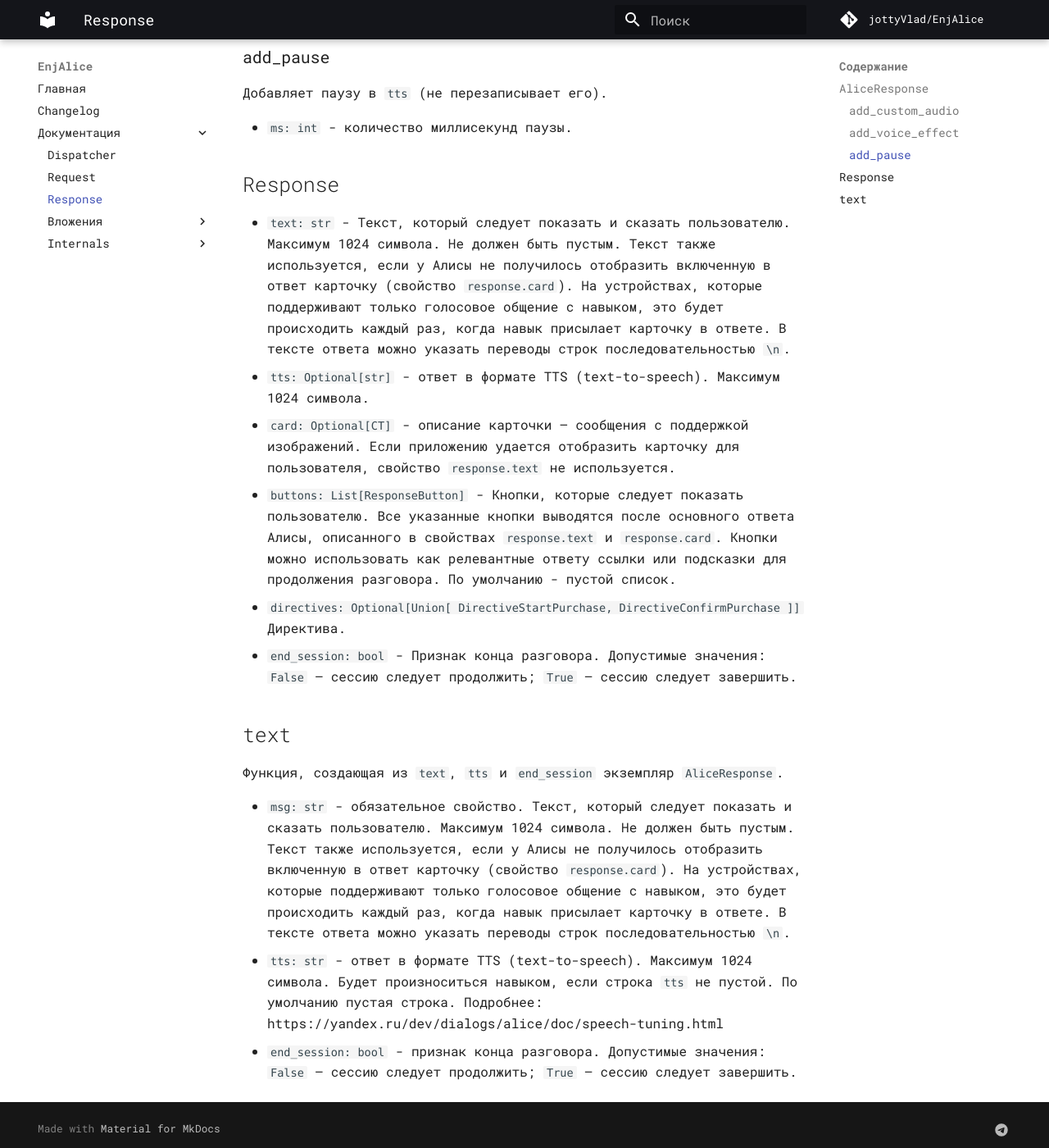
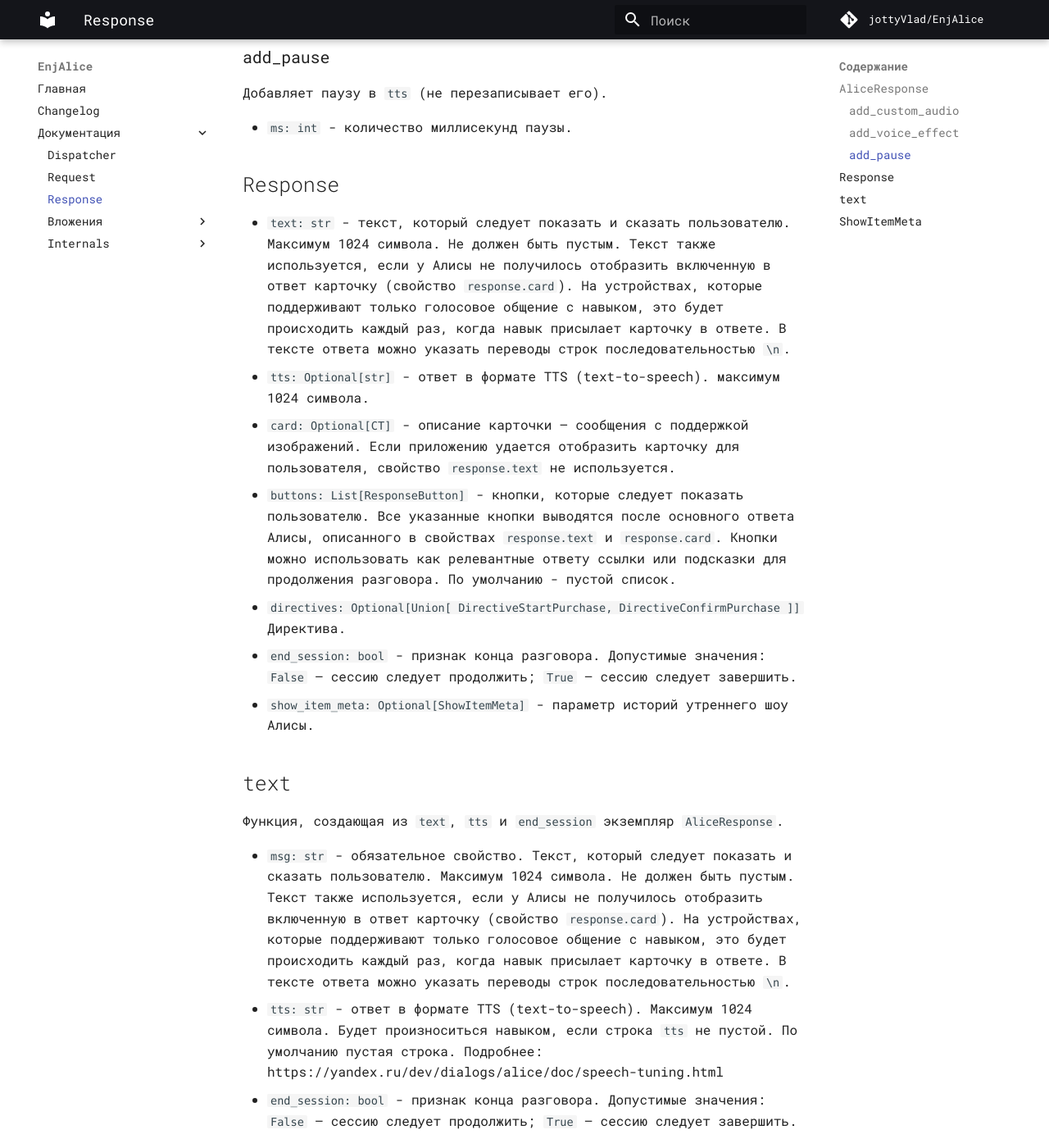
Before and after one commit to jottyVlad/EnjAlice, an MkDocs documentation site: the page built from docs/docs/response.md, in a window 1280 px wide and 1400 px high, scrolled down 1116 px. Shown: the whole window at 82% size. Built offline with MkDocs 1.6.1 and Material for MkDocs 9.7.7, drawn with Linux system fonts in a browser that asks for light colours; some web fonts are replaced; comment, search, counter and statistics services are not loaded; some of the changed text lies outside the part shown.

Commit message:
Updated docs

````diff
--- a/docs/docs/response.md
+++ b/docs/docs/response.md
@@ -43,19 +43,15 @@
 
 ## Response
 
-- `text: str` - Текст, который следует показать и сказать пользователю. Максимум 1024 символа. Не должен быть пустым.
+- `text: str` - текст, который следует показать и сказать пользователю. Максимум 1024 символа. Не должен быть пустым.
   Текст также используется, если у Алисы не получилось отобразить включенную в ответ карточку
-  (свойство `response.card`). На устройствах, которые поддерживают только голосовое общение с навыком,
-это будет происходить каждый раз, когда навык присылает
-карточку в ответе. В тексте ответа можно указать
-переводы строк последовательностью `\n`.
-- `tts: Optional[str]` - ответ в формате
-TTS (text-to-speech). Максимум 1024 символа.
-- `card: Optional[CT]` - описание карточки —
-сообщения с поддержкой изображений.
-Если приложению удается отобразить карточку
-для пользователя, свойство `response.text` не используется.
-- `buttons: List[ResponseButton]` - Кнопки, которые следует показать пользователю. Все указанные кнопки выводятся после
+  (свойство `response.card`). На устройствах, которые поддерживают только голосовое общение с навыком, это будет
+  происходить каждый раз, когда навык присылает карточку в ответе. В тексте ответа можно указать переводы строк
+  последовательностью `\n`.
+- `tts: Optional[str]` - ответ в формате TTS (text-to-speech). максимум 1024 символа.
+- `card: Optional[CT]` - описание карточки — сообщения с поддержкой изображений. Если приложению удается отобразить
+  карточку для пользователя, свойство `response.text` не используется.
+- `buttons: List[ResponseButton]` - кнопки, которые следует показать пользователю. Все указанные кнопки выводятся после
   основного ответа Алисы, описанного в свойствах `response.text` и `response.card`. Кнопки можно использовать как
   релевантные ответу ссылки или подсказки для продолжения разговора. По умолчанию - пустой список.
 - ```
@@ -65,8 +61,9 @@
     ]]
   ```
   Директива.
-- `end_session: bool` - Признак конца разговора. Допустимые значения: `False` — сессию следует продолжить;
+- `end_session: bool` - признак конца разговора. Допустимые значения: `False` — сессию следует продолжить;
   `True` — сессию следует завершить.
+- `show_item_meta: Optional[ShowItemMeta]` - параметр историй утреннего шоу Алисы.
 
 ## text
 
@@ -84,3 +81,18 @@
 - `end_session: bool` - признак конца разговора. Допустимые значения:
   `False` — сессию следует продолжить;
   `True` — сессию следует завершить.
+
+## ShowItemMeta
+
+- `content_id: str` - обязательный параметр. Уникальный идентификатор истории. Формат UUID предпочтителен, но не
+  является обязательным.
+- `title: str` - заголовок истории для экрана, необязательный параметр. Если заголовок указан, то на экране покажется:
+  сам заголовок истории `title`
+  с большой буквы; перенос строки; текст истории из параметра `text`.
+- `title_tts: str` - заголовок истории с голосовой разметкой (`text-to-speech`), необязательный параметр. Если заголовок
+  указан, то история в шоу будет составлена из `title_tts <пауза 200 мс> text_tts`.
+- `publication_date: str` - обязательный параметр. Дата и время создания истории. Алиса игнорирует истории старше 7
+  дней. Строка приводится по UTC в формате ISO 8601: `YYYY-MM-DDTHH:mm:ss.sssZ`.
+- `expiration_date: str` - обязательный параметр. Дата и время, до которого история будет актуальна. Алиса не добавит в
+  шоу историю, у которой `expiration_date`
+  старше, чем время запуска шоу. Строка приводится по UTC в формате ISO 8601: `YYYY-MM-DDTHH:mm:ss.sssZ`.
````
Also changed, not shown: docs/docs/request.md (+2 -1 lines).
